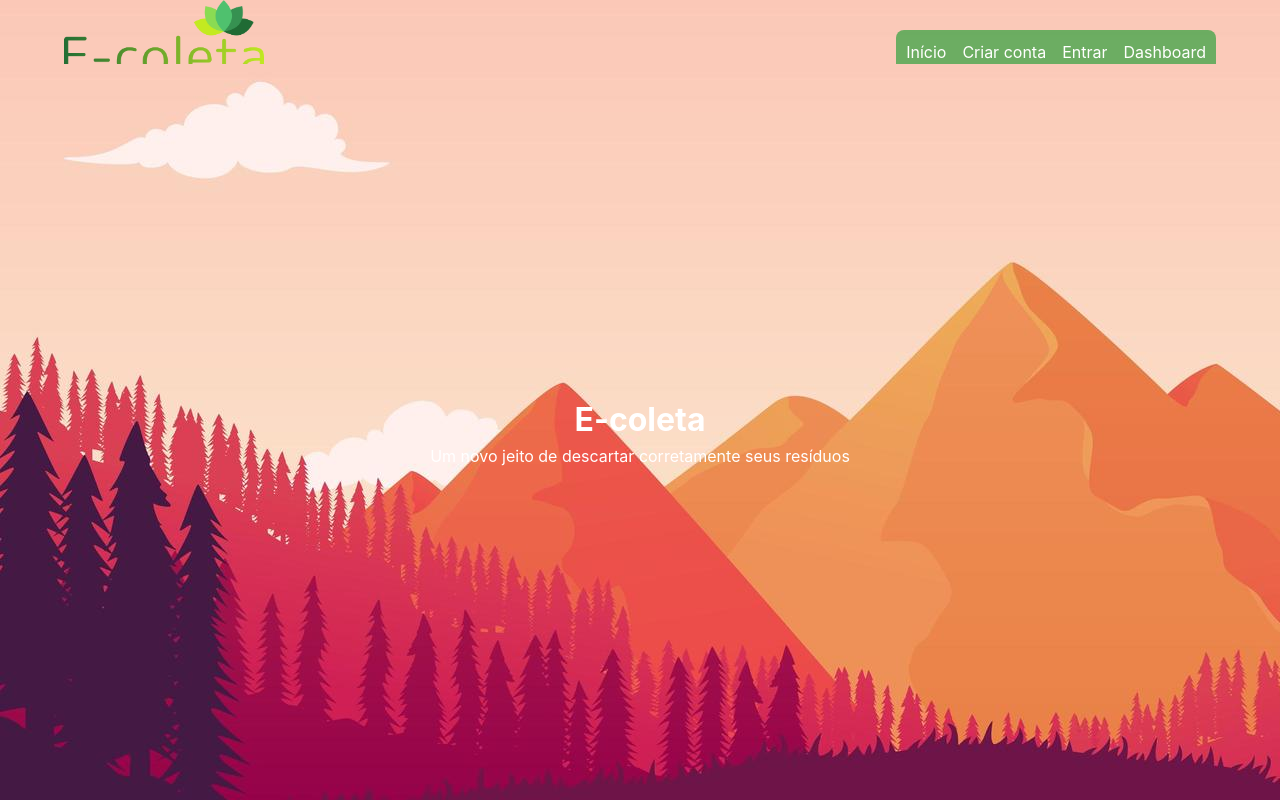
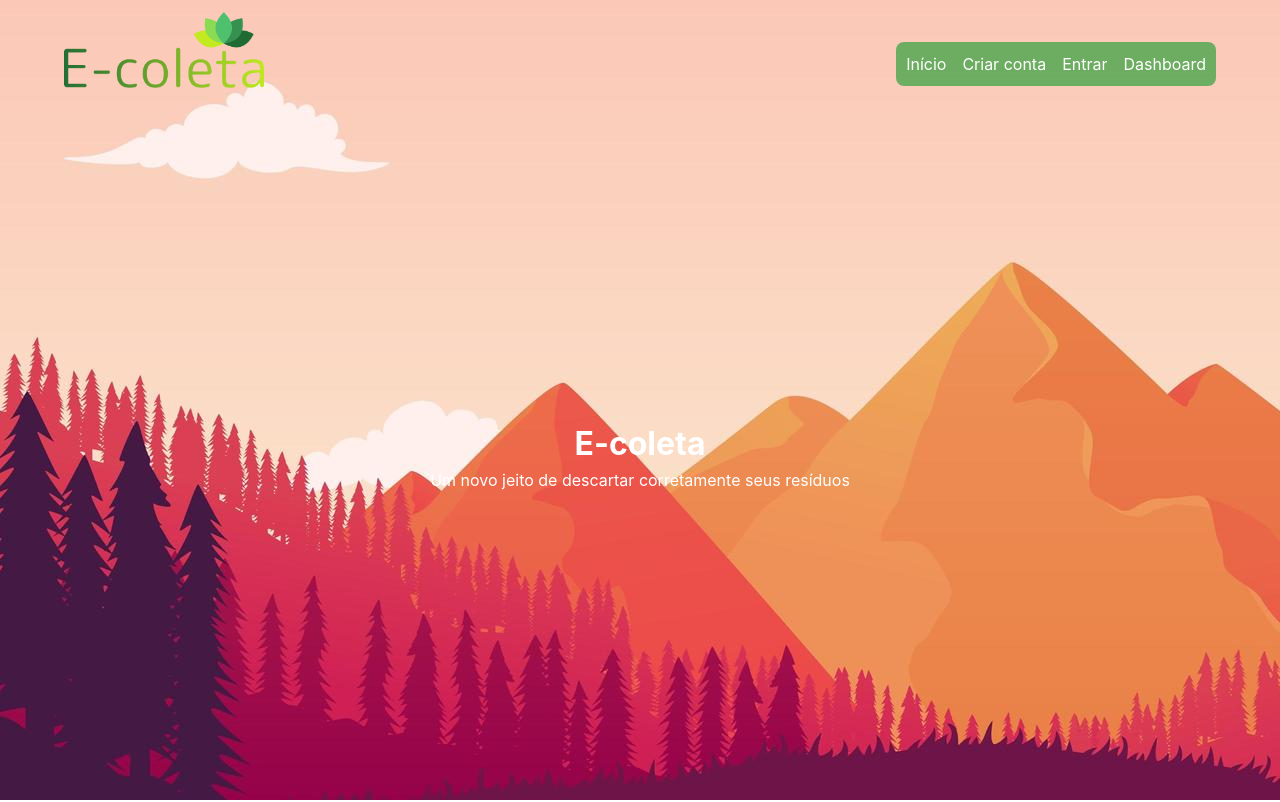
Before and after one commit to CostaPedroHenrique/eco-casa, a Next.js app: page / in a window 1280 px wide. Shown: the top 802 px of the page. Built offline with nearby package versions, Linux system fonts and the light colour scheme.

Commit message:
refactor: removed height of navbar

```diff
--- a/src/components/Header/styles.module.scss
+++ b/src/components/Header/styles.module.scss
@@ -6,7 +6,6 @@
 }
 
 .navBar {
-    height: 64px;
     // background: var(--primary-color);
     display: flex;
     align-items: center;
```
